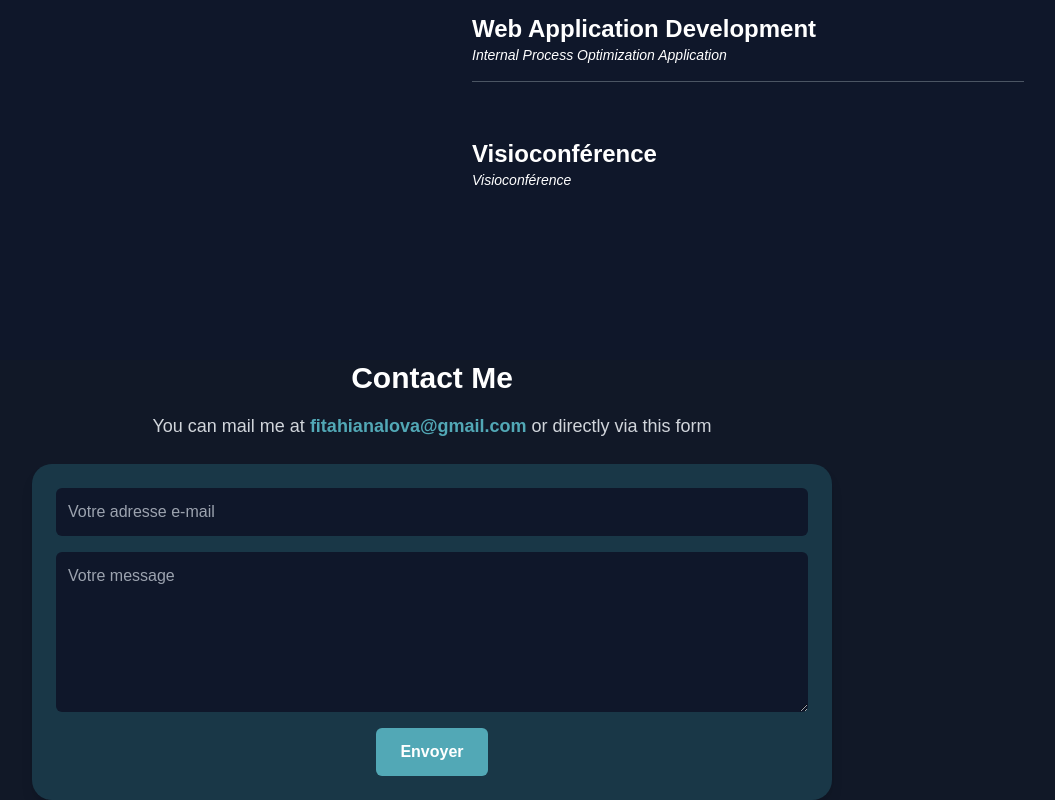
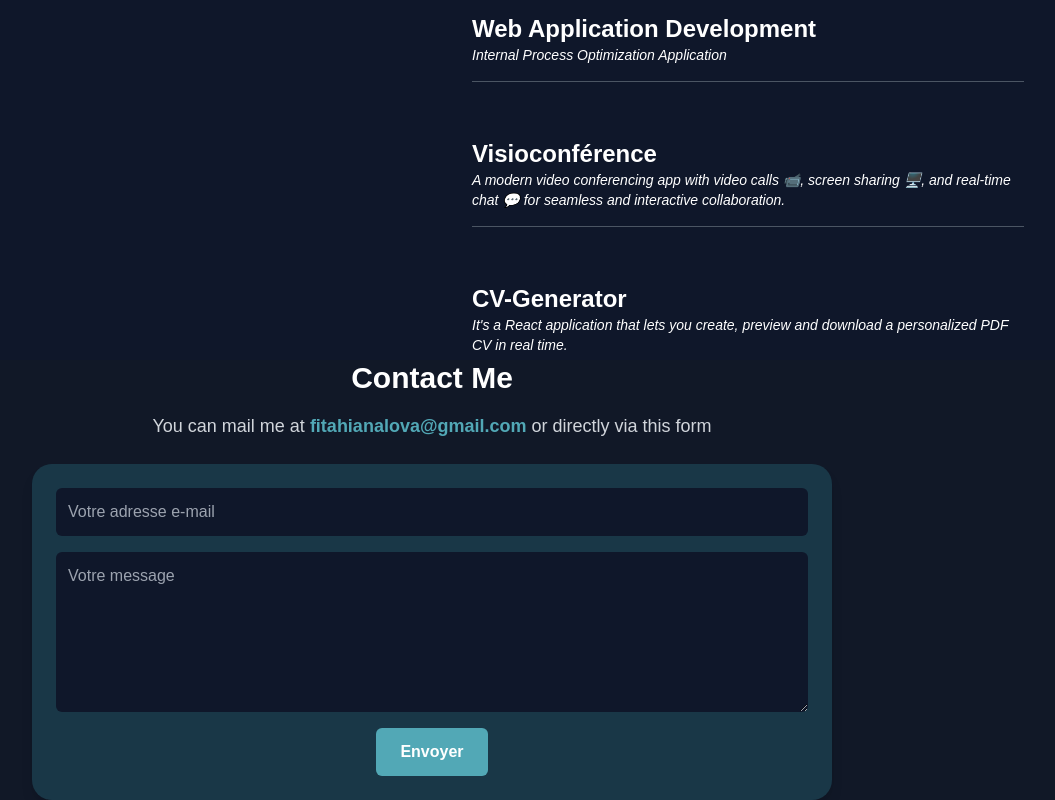
Before and after one commit to Mukkun007/PORTFOLIO-LOVA, a Next.js app: page / in a window 1280 px wide. Shown: the part 4033-4833 px from the top of the page, without its empty margins (208-1263 px from the left). Built offline with nearby package versions, Linux system fonts and the light colour scheme.

Commit message:
CV-generator add

```diff
--- a/public/locales/en.json
+++ b/public/locales/en.json
@@ -70,8 +70,11 @@
     "project2": "Internal Process Optimization Application",
     "desc2": "Developed a cross-platform mobile app for e-commerce, enhancing the shopping experience with a user-friendly interface and optimized performance for both Android and iOS devices",
     "title3": "Visioconférence",
-    "project3": "Visioconférence",
+    "project3": "A modern video conferencing app with video calls 📹, screen sharing 🖥️, and real-time chat 💬 for seamless and interactive collaboration.",
     "desc3": "A modern video conferencing app with video calls 📹, screen sharing 🖥️, and real-time chat 💬 for seamless and interactive collaboration.",
+    "title4": "CV-Generator",
+    "project4": "It's a React application that lets you create, preview and download a personalized PDF CV in real time.",
+    "desc4": "A CV generator that allows users to create professional resumes in PDF format. Users can customize their CVs with various templates and styles, making it easy to showcase their skills and experiences.",
     "seemore": "Show More",
     "seeless": "Show Less"
   },
--- a/public/locales/fr.json
+++ b/public/locales/fr.json
@@ -70,8 +70,11 @@
     "project2": "Application d'optimisation des processus internes",
     "desc2": "Développement d'une application mobile multiplateforme pour le commerce électronique, améliorant l'expérience d'achat grâce à une interface conviviale et à des performances optimisées pour les appareils Android et iOS.",
     "title3": "Visioconférence",
-    "project3": "Visioconférence",
+    "project3": "Une application de visioconférence moderne offrant appel vidéo 📹, partage d’écran 🖥️ et chat en temps réel 💬 pour une collaboration fluide et interactive.",
     "desc3": "Une application de visioconférence moderne offrant appel vidéo 📹, partage d’écran 🖥️ et chat en temps réel 💬 pour une collaboration fluide et interactive.",
+    "title4": "CV-Generator",
+    "project4": "C'est une application React permettant de créer, prévisualiser et télécharger un CV personnalisé en PDF en temps réel.",
+    "desc4": "A CV generator that allows users to create professional resumes in PDF format. Users can customize their CVs with various templates and styles, making it easy to showcase their skills and experiences.",
     "seemore": "Voir plus",
     "seeless": "Voir moins"
   },
--- a/src/components/Projects.tsx
+++ b/src/components/Projects.tsx
@@ -59,6 +59,15 @@ const Projects = () => {
       tech: ["ExpressJs", "Node.js", "Webrtc"],
       links: { github: "", website: "" },
     },
+    {
+      image: "/images/CV-generator.png",
+      title: t("project.title4"),
+      establishment: "",
+      projectName: t("project.project4"),
+      description: t("project.desc4"),
+      tech: ["VueJS", "TailwindCSS"],
+      links: { github: "", website: "" },
+    },
   ];
 
   const [hoveredProjectIndex, setHoveredProjectIndex] = useState<number | null>(
```
Also changed, not shown: public/images/CV-generator.png (added).
